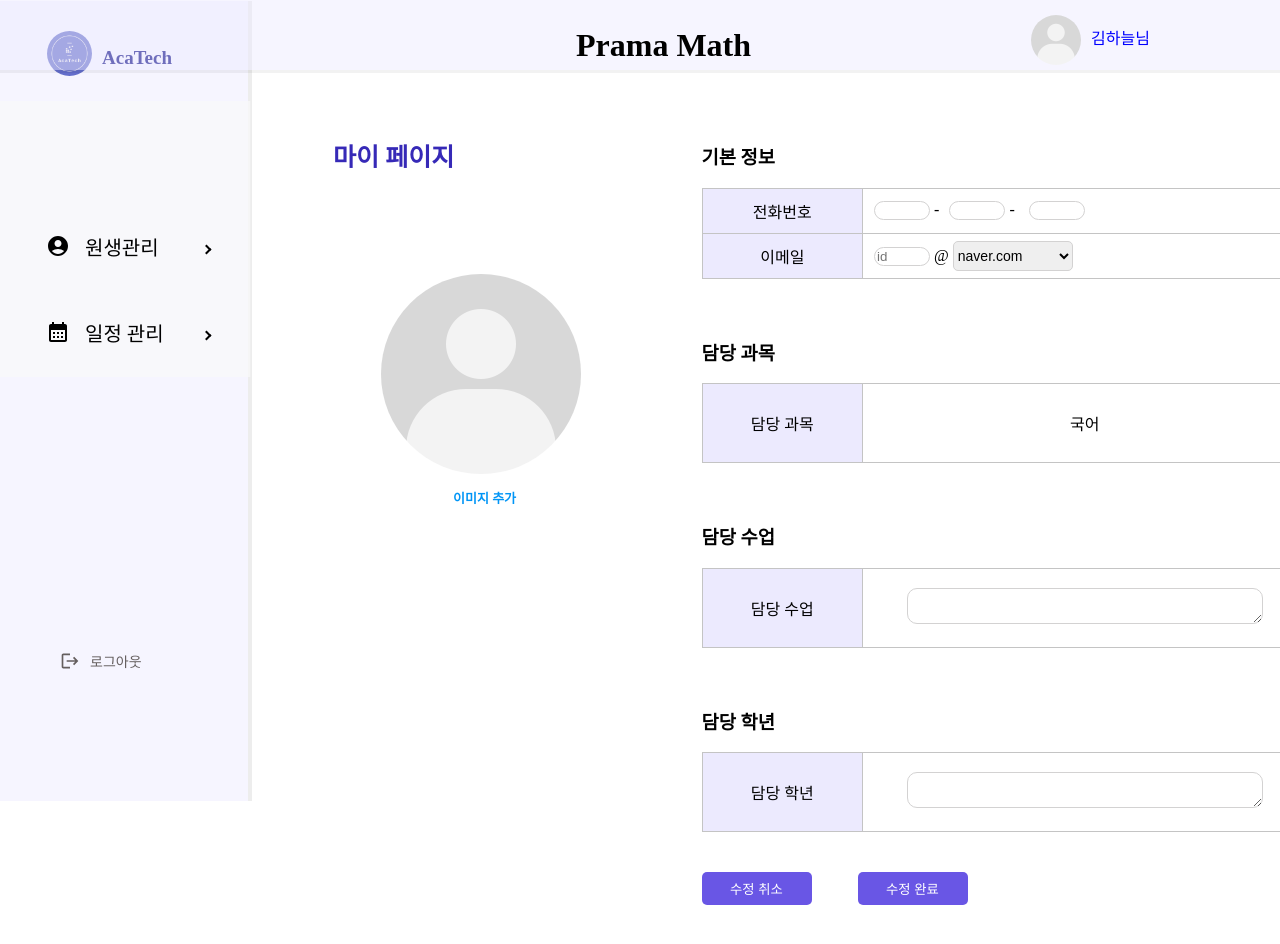
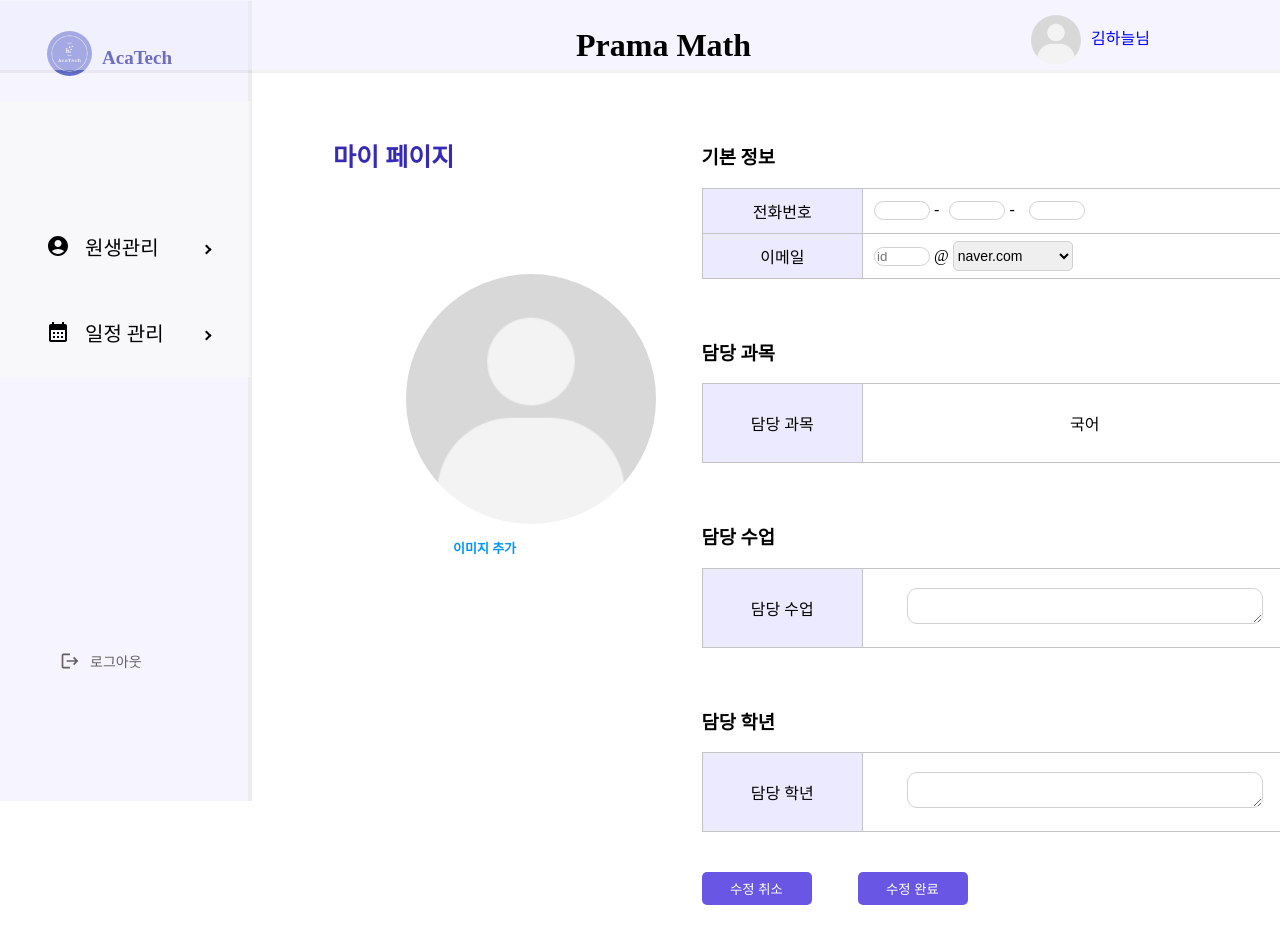
Before and after one commit to AcaTechProject/frontend, a Next.js app: page /Mypage/Edit in a window 1280 px wide. Shown: the top 944 px of the page. Built offline with nearby package versions, Linux system fonts and the light colour scheme.

Commit message:
design: CSS 변경

```diff
--- a/app/components/ProfileImage.jsx
+++ b/app/components/ProfileImage.jsx
@@ -6,6 +6,7 @@ import { useState, useRef } from "react";
 const Container = styled.div`
   width: 255px;
   text-align: center;
+  margin-left: 50px;
 `;
 const Label = styled.label`
   color: #0095f6;
@@ -37,8 +38,8 @@ const ProfileImage = () => {
       <Image
         src={img ? img : `/default_profile.png`}
         alt="프로필"
-        width={200}
-        height={200}
+        width={250}
+        height={250}
         style={{ borderRadius: "50%", textAlign: "center" }}
       />
       {/* <Label htmlFor="profileImg">이미지 추가</Label> */}
```
